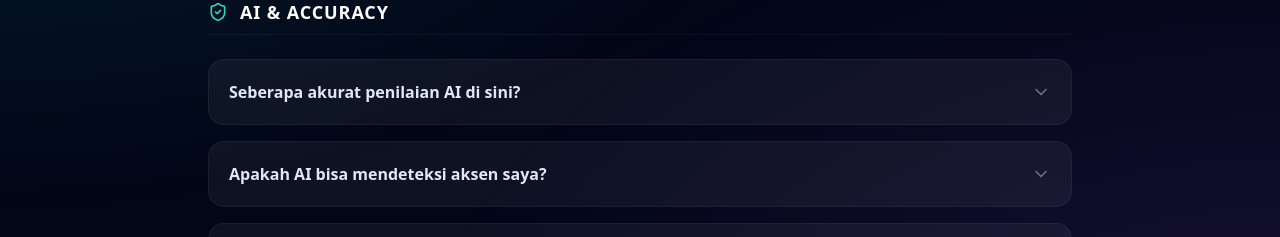
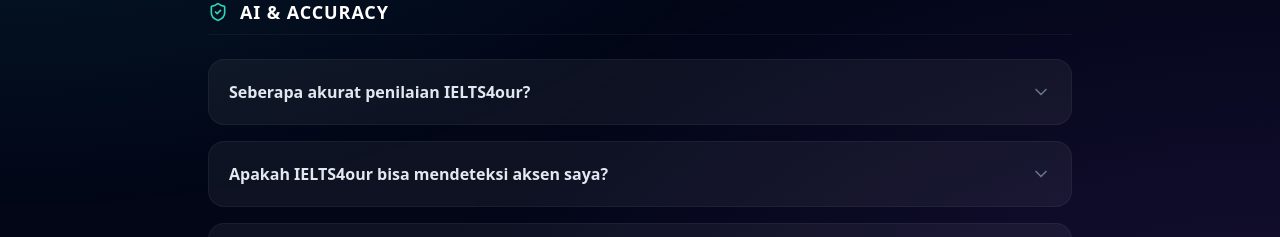
Before and after one commit to luthfimbaihaqi/speak7-app, a Next.js app: page /faq in a window 1280 px wide. Shown: the part 352-589 px from the top of the page. Built offline with nearby package versions, Linux system fonts and the light colour scheme.

Commit message:
update FAQ NO AI

```diff
--- a/components/FAQSection.jsx
+++ b/components/FAQSection.jsx
@@ -12,16 +12,16 @@
     icon: <ShieldCheck className="w-5 h-5 text-teal-400" />,
     items: [
       {
-        q: "Seberapa akurat penilaian AI di sini?",
-        a: "Sangat mendekati penguji asli. Kami menggunakan teknologi Speech-to-Text tercanggih (Whisper) untuk 'mendengar' ucapan Kamu, dan AI yang dilatih dengan ribuan transkrip IELTS untuk memberikan skor objektif berdasarkan rubrik resmi: Fluency, Lexical, Grammar, dan Pronunciation."
+        q: "Seberapa akurat penilaian IELTS4our?",
+        a: "Sangat mendekati penguji asli. Kami menggunakan teknologi Speech-to-Text tercanggih (Whisper) untuk 'mendengar' ucapan Kamu, dan IELTS4our dilatih dengan ribuan transkrip IELTS untuk memberikan skor objektif berdasarkan rubrik resmi: Fluency, Lexical, Grammar, dan Pronunciation."
       },
       {
-        q: "Apakah AI bisa mendeteksi aksen saya?",
-        a: "Tentu. AI kami fokus pada 'Intelligibility' (keterpahaman), bukan aksen. Selama pengucapan Kamu jelas, pelafalannya benar, dan mudah dipahami, Kamu akan mendapatkan skor Pronunciation yang baik, apapun aksen daerah Kamu."
+        q: "Apakah IELTS4our bisa mendeteksi aksen saya?",
+        a: "Tentu. kami fokus pada 'Intelligibility' (keterpahaman), bukan aksen. Selama pengucapan Kamu jelas, pelafalannya benar, dan mudah dipahami, Kamu akan mendapatkan skor Pronunciation yang baik, apapun aksen daerah Kamu."
       },
       {
         q: "Apa yang harus saya lakukan jika skor awal saya masih rendah?",
-        a: "Jangan khawatir! Gunakan fitur 'Grammar Clinic' dan pelajari 'Model Answer' yang diberikan AI di setiap akhir simulasi. Dengan rutin berlatih minimal 15 menit sehari menggunakan struktur kalimat tersebut, kelancaran dan skor Kamu akan meningkat secara bertahap."
+        a: "Jangan khawatir! Gunakan fitur 'Grammar Clinic' dan pelajari 'Model Answer' yang diberikan ielts4our di setiap akhir simulasi. Dengan rutin berlatih minimal 15 menit sehari menggunakan struktur kalimat tersebut, kelancaran dan skor Kamu akan meningkat secara bertahap."
       }
     ]
   },
```
